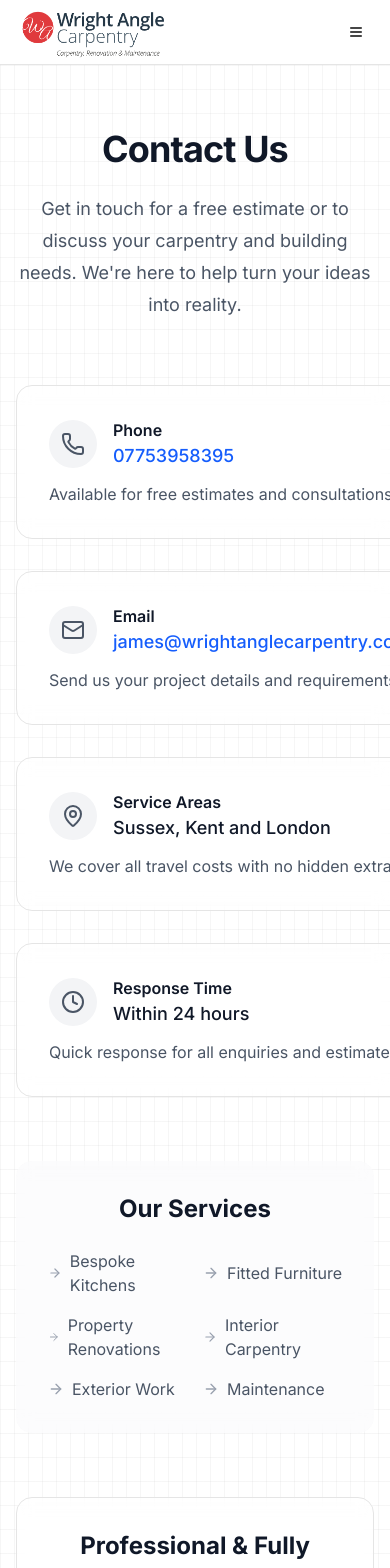
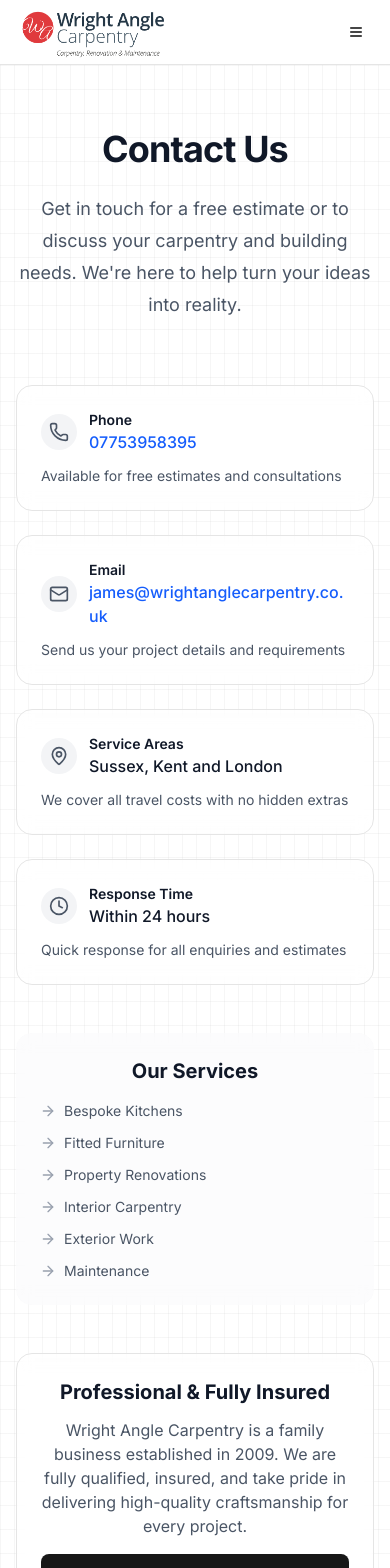
Before and after one commit to James1Law/wrightangle, a Next.js app: page /contact in a window 390 px wide. Shown: the top 1568 px of the page. Built offline with nearby package versions, Linux system fonts and the light colour scheme.

Commit message:
mobile improvements

```diff
--- a/src/components/layout/Header.tsx
+++ b/src/components/layout/Header.tsx
@@ -81,28 +81,28 @@
               </Button>
             </SheetTrigger>
             <SheetContent side="right" className="w-[300px] sm:w-[400px]">
-              <nav className="flex flex-col space-y-4">
+              <nav className="flex flex-col space-y-4 px-6">
                 {navigation.map((item) => (
                   <Link
                     key={item.name}
                     href={item.href}
-                    className="text-lg font-medium text-gray-600 hover:text-gray-900"
+                    className="text-lg font-medium text-gray-600 hover:text-gray-900 py-2"
                     onClick={() => setIsOpen(false)}
                   >
                     {item.name}
                   </Link>
                 ))}
-                <div className="mt-6 space-y-4 border-t pt-4">
+                <div className="mt-6 space-y-4 border-t pt-6">
                   <a
                     href="tel:07753958395"
-                    className="flex items-center space-x-2 text-sm text-gray-600 hover:text-gray-900"
+                    className="flex items-center space-x-2 text-sm text-gray-600 hover:text-gray-900 py-2"
                   >
                     <Phone className="h-4 w-4" />
                     <span>07753958395</span>
                   </a>
                   <a
                     href="mailto:james@wrightanglecarpentry.co.uk"
-                    className="flex items-center space-x-2 text-sm text-gray-600 hover:text-gray-900"
+                    className="flex items-center space-x-2 text-sm text-gray-600 hover:text-gray-900 py-2"
                   >
                     <Mail className="h-4 w-4" />
                     <span>james@wrightanglecarpentry.co.uk</span>
--- a/src/components/sections/Contact.tsx
+++ b/src/components/sections/Contact.tsx
@@ -61,49 +61,49 @@
 
           {/* Contact Methods Grid */}
           <div className="mx-auto max-w-5xl">
-            <div className="grid gap-8 md:grid-cols-2">
+            <div className="grid gap-6 sm:gap-8 grid-cols-1 md:grid-cols-2">
               {contactMethods.map((method) => (
                 <div
                   key={method.title}
-                  className="rounded-2xl border bg-white/50 p-8 backdrop-blur transition-all hover:shadow-lg"
+                  className="rounded-2xl border bg-white/50 p-6 sm:p-8 backdrop-blur transition-all hover:shadow-lg"
                 >
-                  <div className="flex items-center gap-4">
-                    <div className="rounded-full bg-gray-100 p-3">
-                      <method.icon className="h-6 w-6 text-gray-600" />
+                  <div className="flex items-center gap-3 sm:gap-4">
+                    <div className="rounded-full bg-gray-100 p-2 sm:p-3 shrink-0">
+                      <method.icon className="h-5 w-5 sm:h-6 sm:w-6 text-gray-600" />
                     </div>
-                    <div>
-                      <h2 className="font-semibold text-gray-900">{method.title}</h2>
+                    <div className="min-w-0">
+                      <h2 className="font-semibold text-gray-900 text-sm sm:text-base">{method.title}</h2>
                       {method.href ? (
                         <a
                           href={method.href}
-                          className="text-lg font-medium text-blue-600 hover:text-blue-500"
+                          className="text-base sm:text-lg font-medium text-blue-600 hover:text-blue-500 break-all"
                         >
                           {method.value}
                         </a>
                       ) : (
-                        <p className="text-lg font-medium text-gray-900">{method.value}</p>
+                        <p className="text-base sm:text-lg font-medium text-gray-900">{method.value}</p>
                       )}
                     </div>
                   </div>
-                  <p className="mt-3 text-gray-600">{method.description}</p>
+                  <p className="mt-3 text-sm sm:text-base text-gray-600">{method.description}</p>
                 </div>
               ))}
             </div>
           </div>
 
           {/* Services Overview */}
-          <div className="mx-auto max-w-3xl mt-16">
-            <div className="rounded-2xl bg-gray-50/50 p-8 backdrop-blur">
-              <h2 className="text-2xl font-bold text-gray-900 mb-6 text-center">
+          <div className="mx-auto max-w-3xl mt-12 sm:mt-16">
+            <div className="rounded-2xl bg-gray-50/50 p-6 sm:p-8 backdrop-blur">
+              <h2 className="text-xl sm:text-2xl font-bold text-gray-900 mb-4 sm:mb-6 text-center">
                 Our Services
               </h2>
-              <div className="grid grid-cols-2 gap-4 md:grid-cols-3">
+              <div className="grid grid-cols-1 sm:grid-cols-2 md:grid-cols-3 gap-3 sm:gap-4">
                 {services.map((service) => (
                   <div
                     key={service}
-                    className="flex items-center gap-2 text-gray-600"
+                    className="flex items-center gap-2 text-gray-600 text-sm sm:text-base"
                   >
-                    <ArrowRight className="h-4 w-4 text-gray-400" />
+                    <ArrowRight className="h-4 w-4 text-gray-400 shrink-0" />
                     <span>{service}</span>
                   </div>
                 ))}
@@ -112,16 +112,16 @@
           </div>
 
           {/* Additional Info */}
-          <div className="mx-auto max-w-3xl mt-16 text-center">
-            <div className="rounded-2xl border bg-white/50 p-8 backdrop-blur">
-              <h2 className="text-2xl font-bold text-gray-900 mb-4">
+          <div className="mx-auto max-w-3xl mt-12 sm:mt-16 text-center">
+            <div className="rounded-2xl border bg-white/50 p-6 sm:p-8 backdrop-blur">
+              <h2 className="text-xl sm:text-2xl font-bold text-gray-900 mb-3 sm:mb-4">
                 Professional & Fully Insured
               </h2>
-              <p className="text-lg text-gray-600 mb-6">
+              <p className="text-base sm:text-lg text-gray-600 mb-4 sm:mb-6">
                 Wright Angle Carpentry is a family business established in 2009. We are fully qualified,
                 insured, and take pride in delivering high-quality craftsmanship for every project.
               </p>
-              <Button size="lg" className="gap-2">
+              <Button size="lg" className="gap-2 w-full sm:w-auto">
                 View Our Previous Work
                 <ArrowRight className="h-4 w-4" />
               </Button>
```
